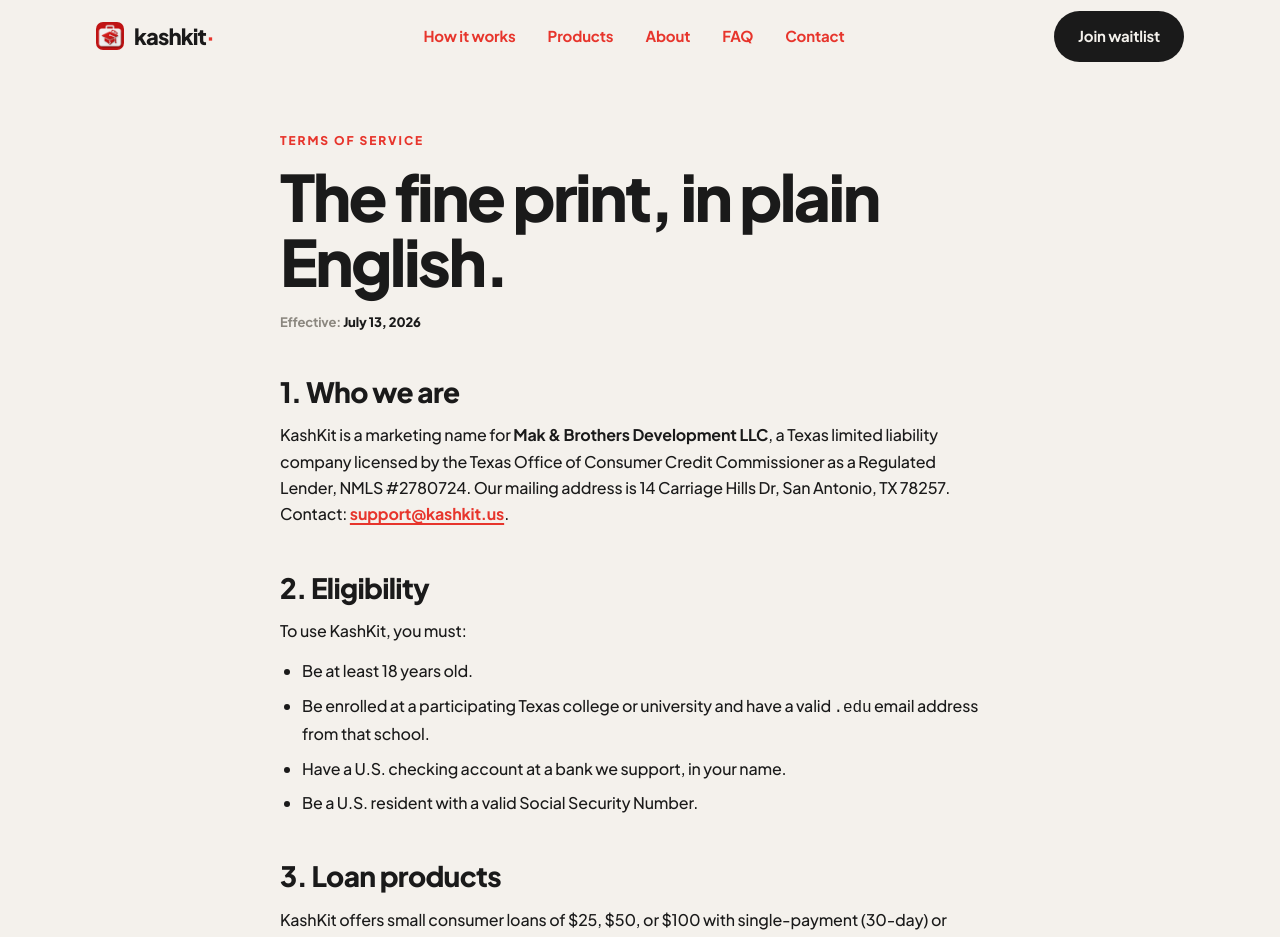
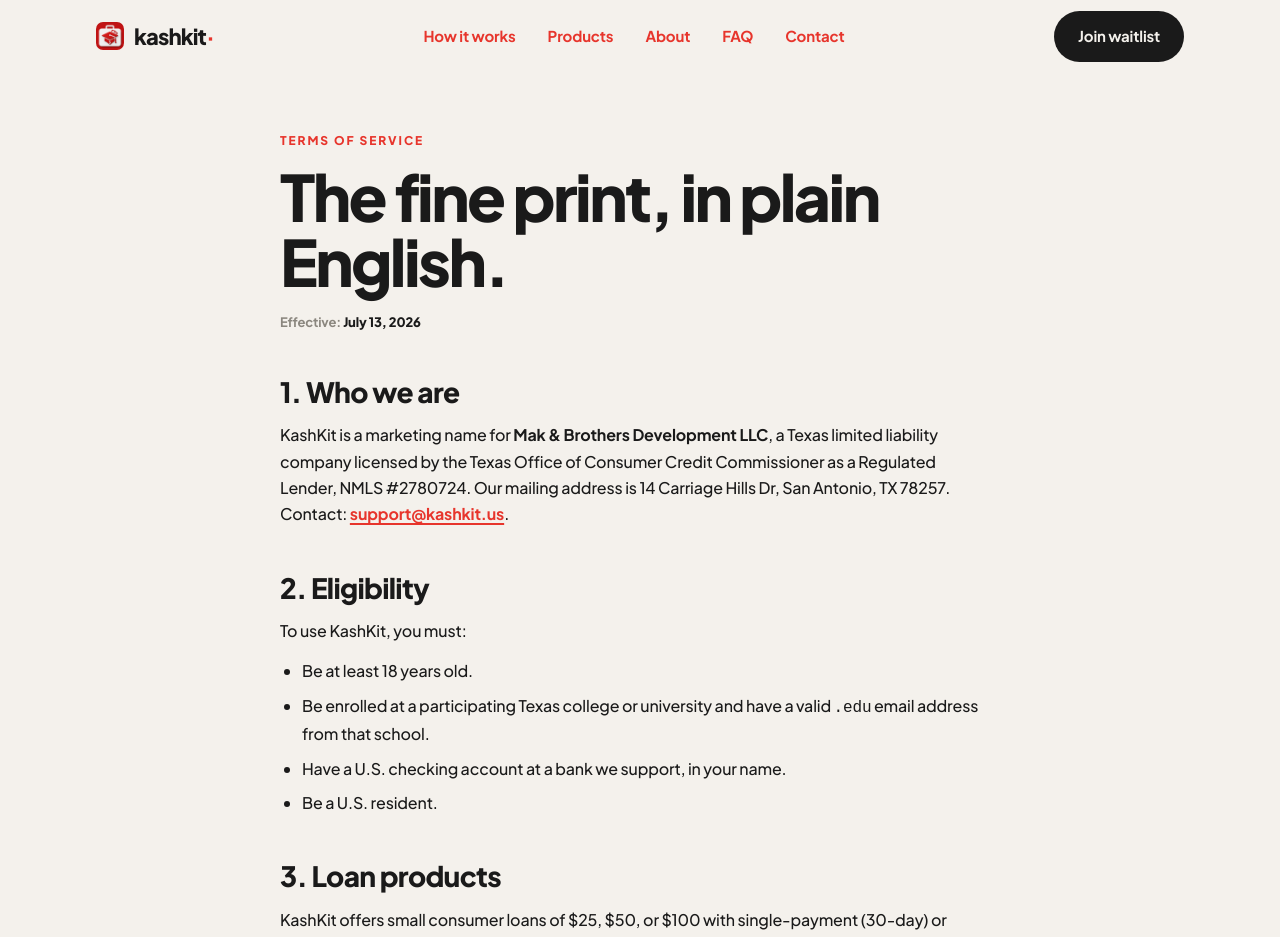
Before and after one commit to msmmour04/kashkit-web, a Next.js app: page /terms in a window 1280 px wide. Shown: the top 937 px of the page. Built offline with nearby package versions, Linux system fonts and the light colour scheme; a web font is replaced by a local one.

Commit message:
Terms: drop SSN eligibility line (attorney-approved — we don't collect or verify SSN)

```diff
--- a/app/terms/page.tsx
+++ b/app/terms/page.tsx
@@ -36,7 +36,7 @@
               <li>Be at least 18 years old.</li>
               <li>Be enrolled at a participating Texas college or university and have a valid <code>.edu</code> email address from that school.</li>
               <li>Have a U.S. checking account at a bank we support, in your name.</li>
-              <li>Be a U.S. resident with a valid Social Security Number.</li>
+              <li>Be a U.S. resident.</li>
             </ul>
 
             <h2>3. Loan products</h2>
```
